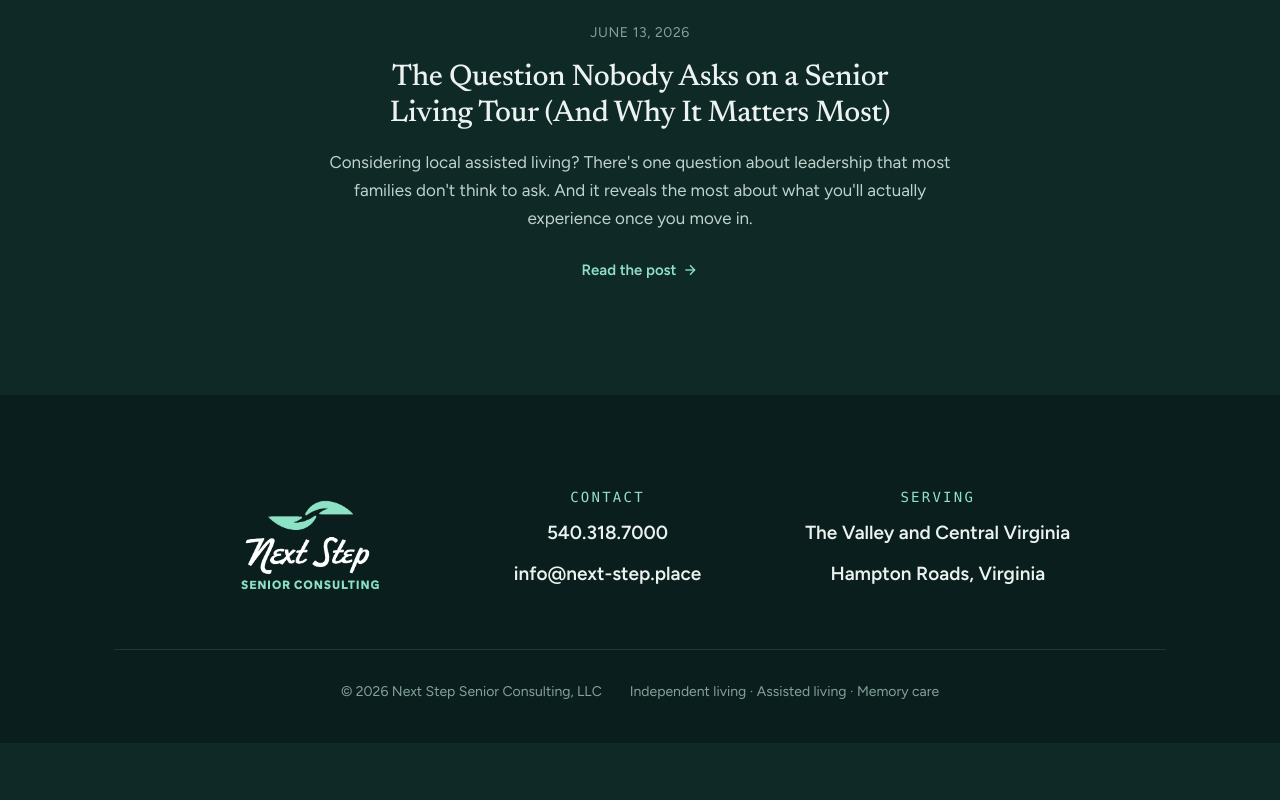
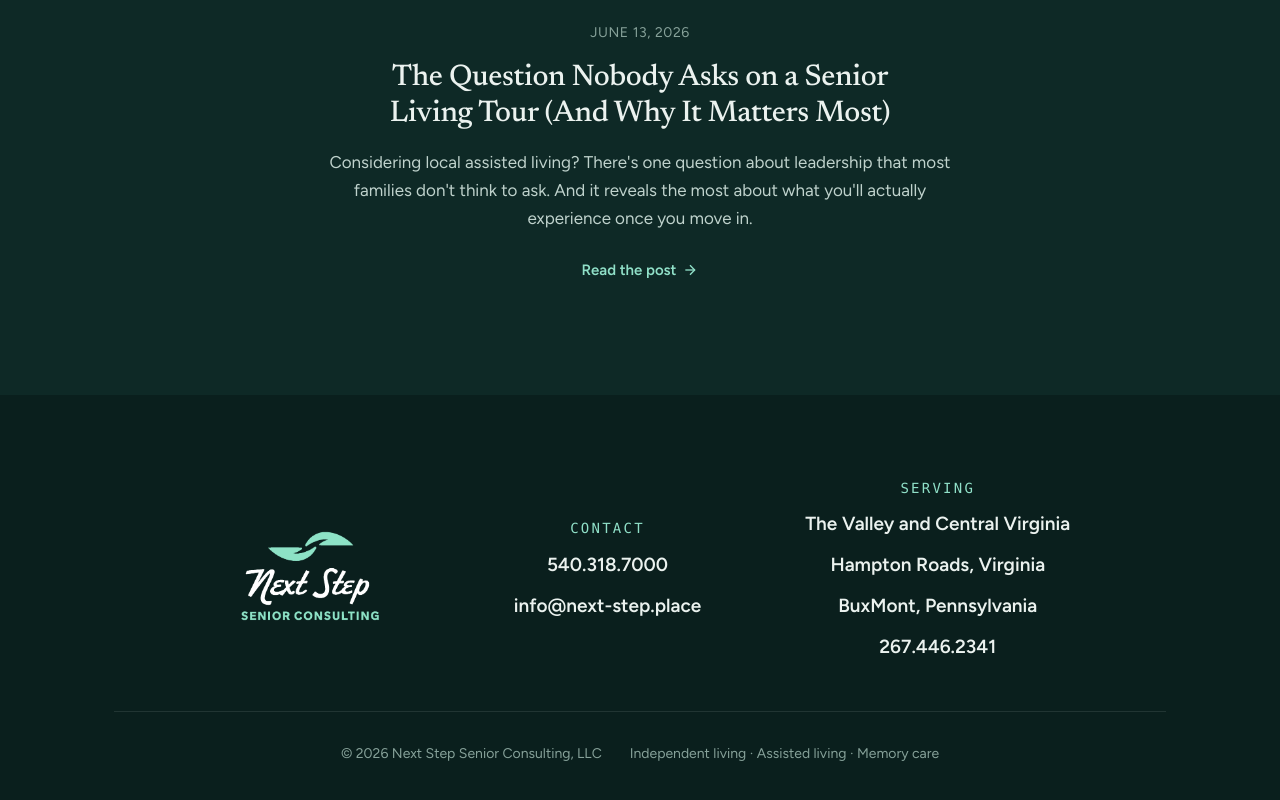
Before and after one commit to keithbreault/next-step-website, a plain HTML site: page blog/index.html in a window 1280 px wide. Shown: the part 563-1363 px from the top of the page. Before the commit the page ends 1306 px from the top, so only its background shows below. Drawn offline with Linux system fonts and the light colour scheme; a web font is replaced by a local one.

Commit message:
Add BuxMont, PA to blog footers

```diff
--- a/blog/index.html
+++ b/blog/index.html
@@ -166,6 +166,8 @@
           <h3>Serving</h3>
           <p>The Valley and Central Virginia</p>
           <p>Hampton Roads, Virginia</p>
+          <p>BuxMont, Pennsylvania</p>
+          <a href="tel:12674462341">267.446.2341</a>
         </div>
       </div>
     </div>
```
Also changed, not shown: blog/question-nobody-asks-senior-living-tour.html (+2 -0 lines).
